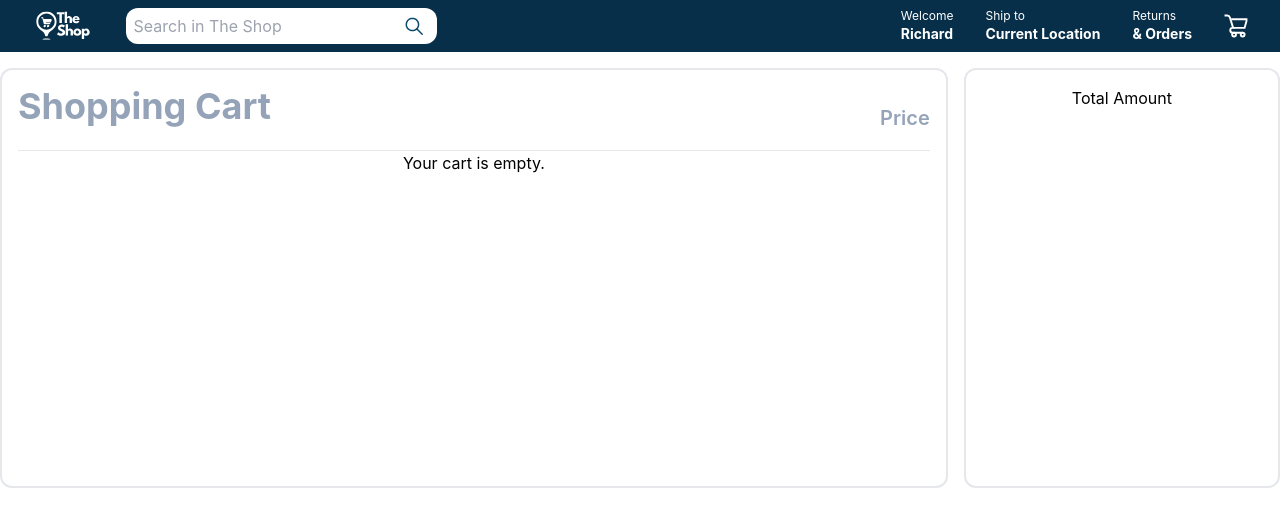
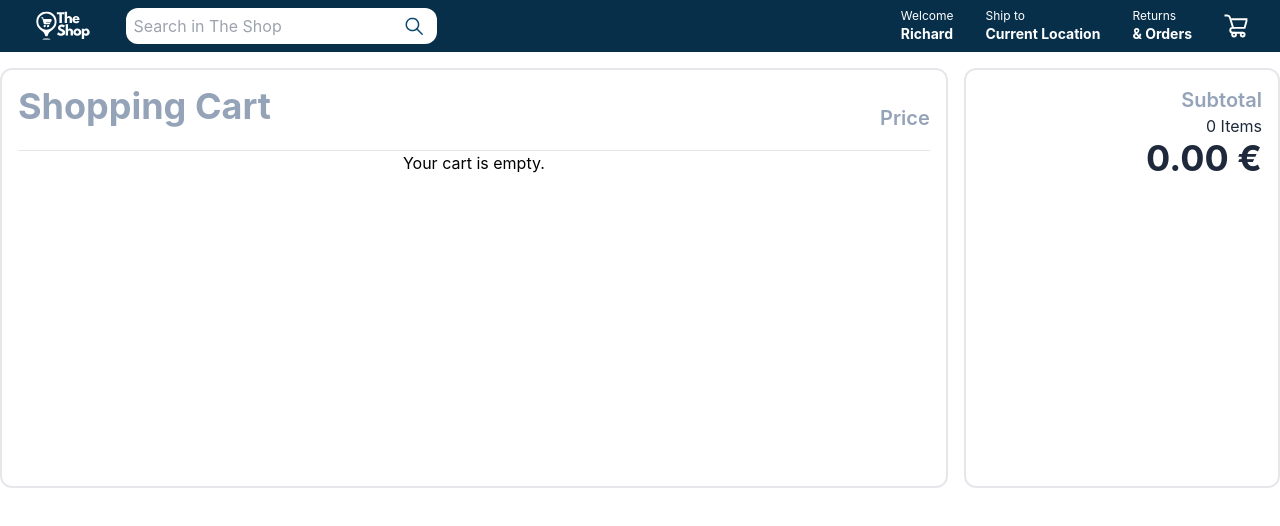
Before and after one commit to RichardS2496/TheShop, a React (Vite) app: page /cart in a window 1280 px wide. Shown: the top 526 px of the page. Built offline with nearby package versions, Linux system fonts and the light colour scheme.

Commit message:
fixing subtotal section

```diff
--- a/src/pages/ProductDetails.jsx
+++ b/src/pages/ProductDetails.jsx
@@ -59,11 +59,12 @@ export function ProductDetails() {
             )}
           </span>
           <h1 className="font-bold text-4xl">{product.title}</h1>
-          <h4 className="text-4xl font-bold">€ {product.price}</h4>
+          <h4 className="text-4xl font-bold">{product.price} €</h4>
           <hr className="bg-slate-400"></hr>
           <div className="flex flex-row items-center justify-start my-[-1.5rem]">
             <p className="text-sm">Ratings {product.rating.rate} of 5</p>
             <Rate rating={product.rating.rate} />
+            <p className="text-sm">Based on {product.rating.count} reviews</p>
           </div>
           <p className="text-xl">{product.description}</p>
           <div className="flex flex-row gap-4">
--- a/src/pages/ShoppingCart.jsx
+++ b/src/pages/ShoppingCart.jsx
@@ -4,6 +4,16 @@ import "../styles/cartShopping.css";
 
 export function ShoppingCart() {
   const { cartItems } = useCart();
+
+  const subtotal = cartItems.reduce(
+    (total, item) => total + item.price * item.quantity,
+    0
+  );
+
+  const totalQuantity = cartItems.reduce(
+    (total, item) => total + item.quantity,
+    0
+  );
 
   return (
     <section className="cart-container">
@@ -39,6 +49,7 @@ export function ShoppingCart() {
                   </div>
                   <div className="w-4/5 px-4 flex flex-col self-start text-start">
                     <h2 className="text-lg">{item.title} </h2>
+                    <h4 className="text-green-500 text-sm">In Stock</h4>
                     <h3>Qty: {item.quantity}</h3>
                   </div>
                 </div>
@@ -50,7 +61,15 @@ export function ShoppingCart() {
           </ul>
         )}
       </div>
-      <div className="price-div w-1/4">Total Amount</div>
+      <div className="price-container text-right w-1/4">
+        <h4 className="text-right text-xl font-semibold text-slate-400">
+          Subtotal
+        </h4>
+        <h6 className="text-slate-800">{totalQuantity} Items</h6>
+        <h2 className="text-right text-4xl font-bold text-slate-800 mb-6">
+          {subtotal.toFixed(2)} €
+        </h2>
+      </div>
     </section>
   );
 }
--- a/src/styles/cartShopping.css
+++ b/src/styles/cartShopping.css
@@ -6,6 +6,6 @@
   @apply border-2 rounded-xl p-4;
 }
 
-.price-div {
+.price-container {
   @apply rounded-xl border-2  min-h-[420px] p-4;
 }
```
